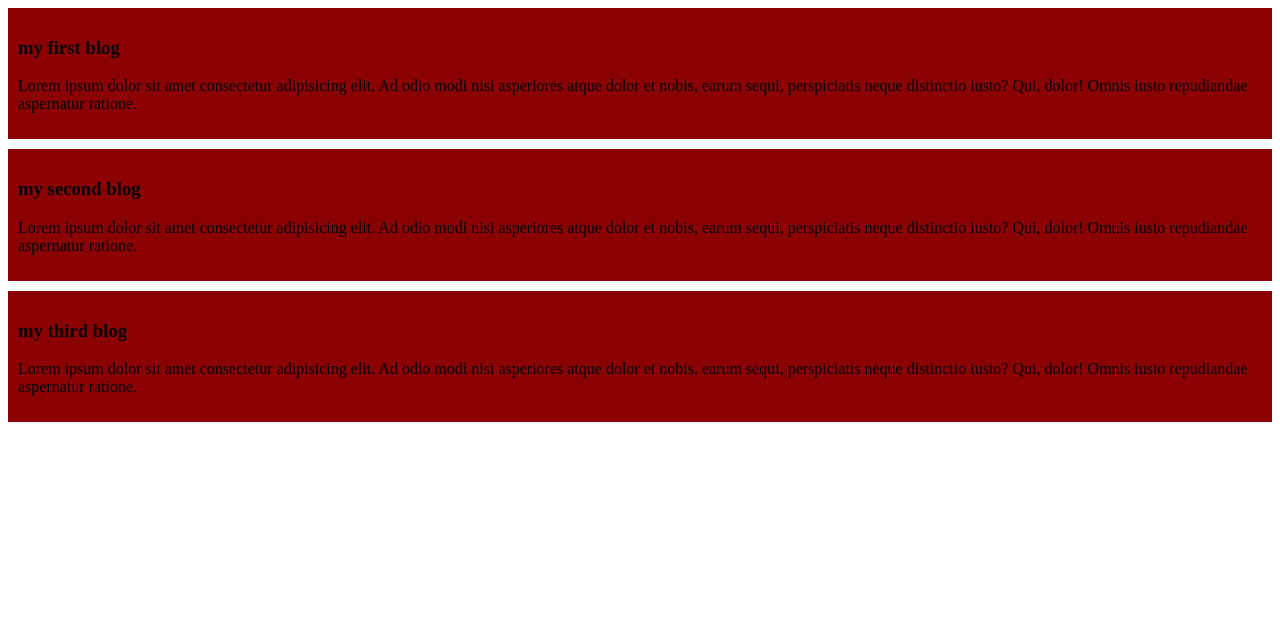
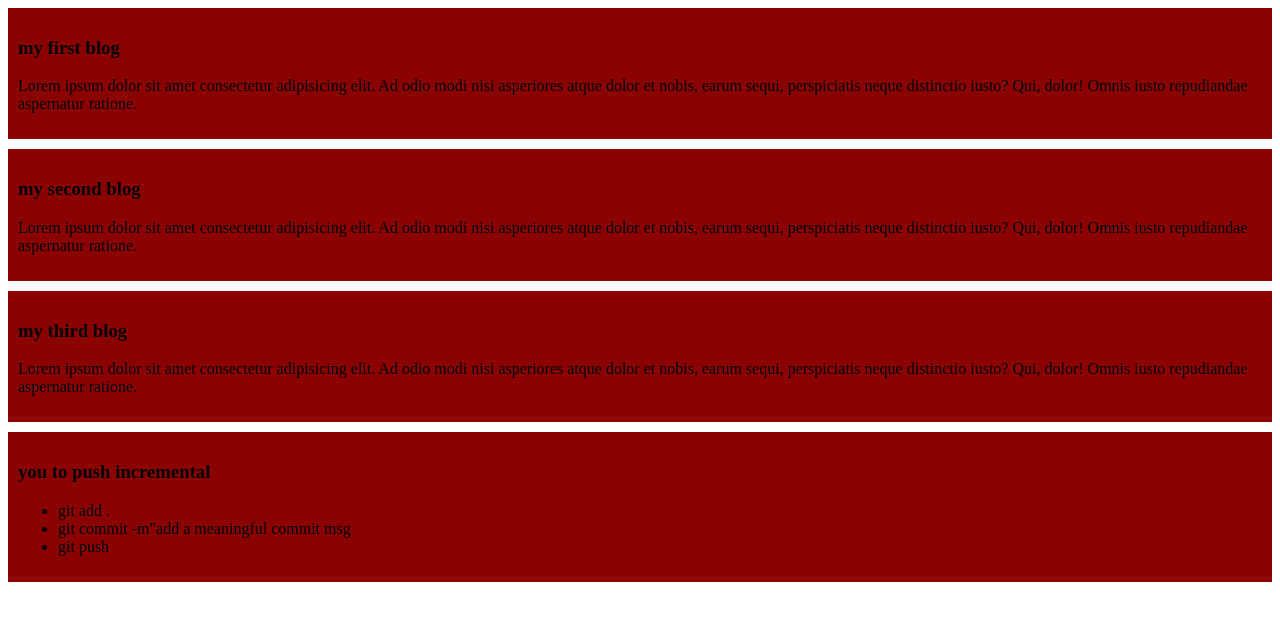
Before and after one commit to ittehadSiddiquee/my-simple-website, a plain HTML site: page index.html in a window 1280 px wide. Drawn offline with Linux system fonts and the light colour scheme.

Commit message:
added the incremental also

```diff
--- a/index.html
+++ b/index.html
@@ -19,5 +19,13 @@
         <h3> my third blog</h3>
         <p>Lorem ipsum dolor sit amet consectetur adipisicing elit. Ad odio modi nisi asperiores atque dolor et nobis, earum sequi, perspiciatis neque distinctio iusto? Qui, dolor! Omnis iusto repudiandae aspernatur ratione.</p>
     </div>
+    <div>
+        <h3>you to push incremental </h3>
+        <ul>
+            <li> git add .</li>
+            <li> git commit -m"add a meaningful commit msg</li>
+            <li> git push </li>
+        </ul>
+    </div>
 </body>
 </html>
```
